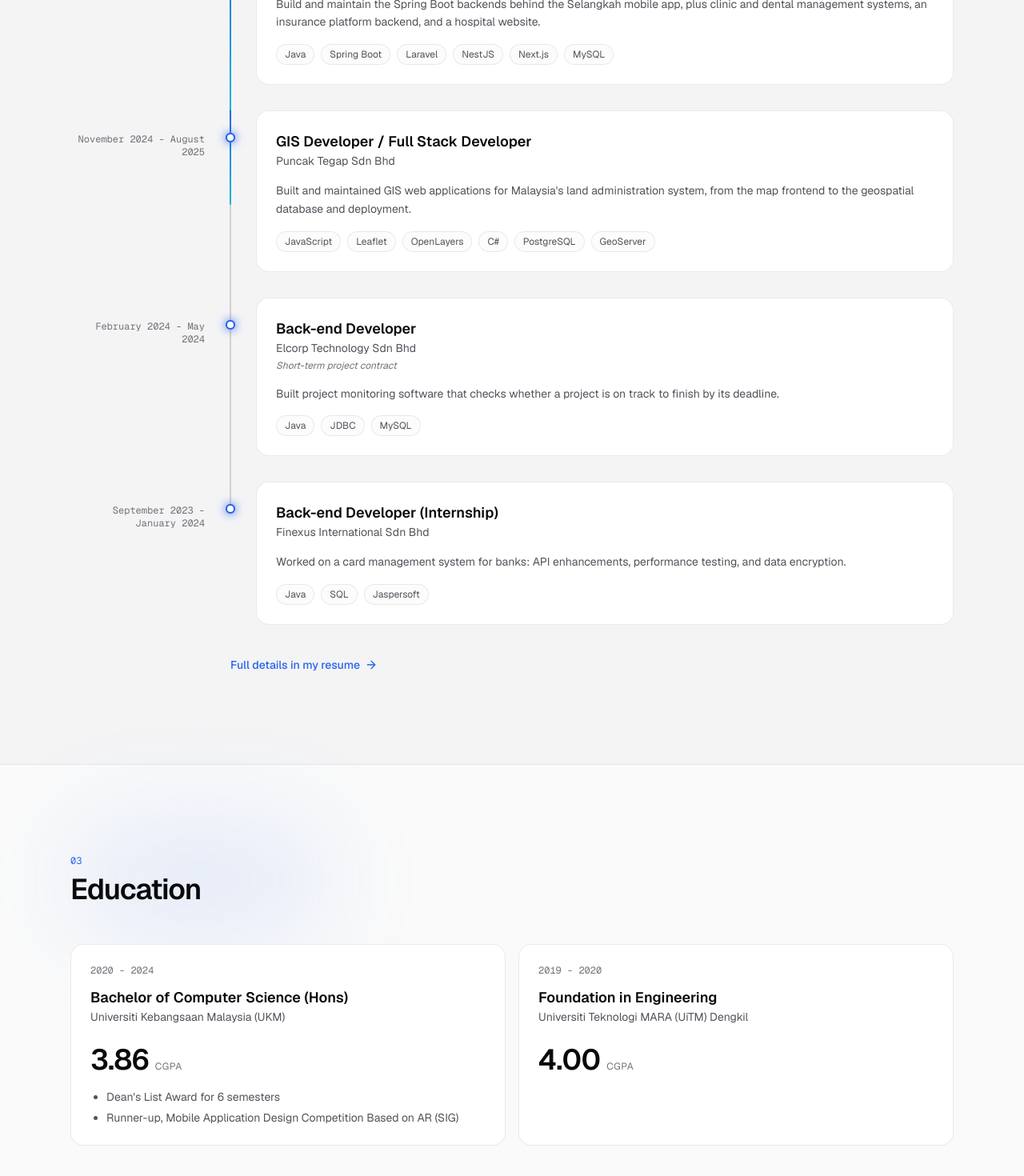
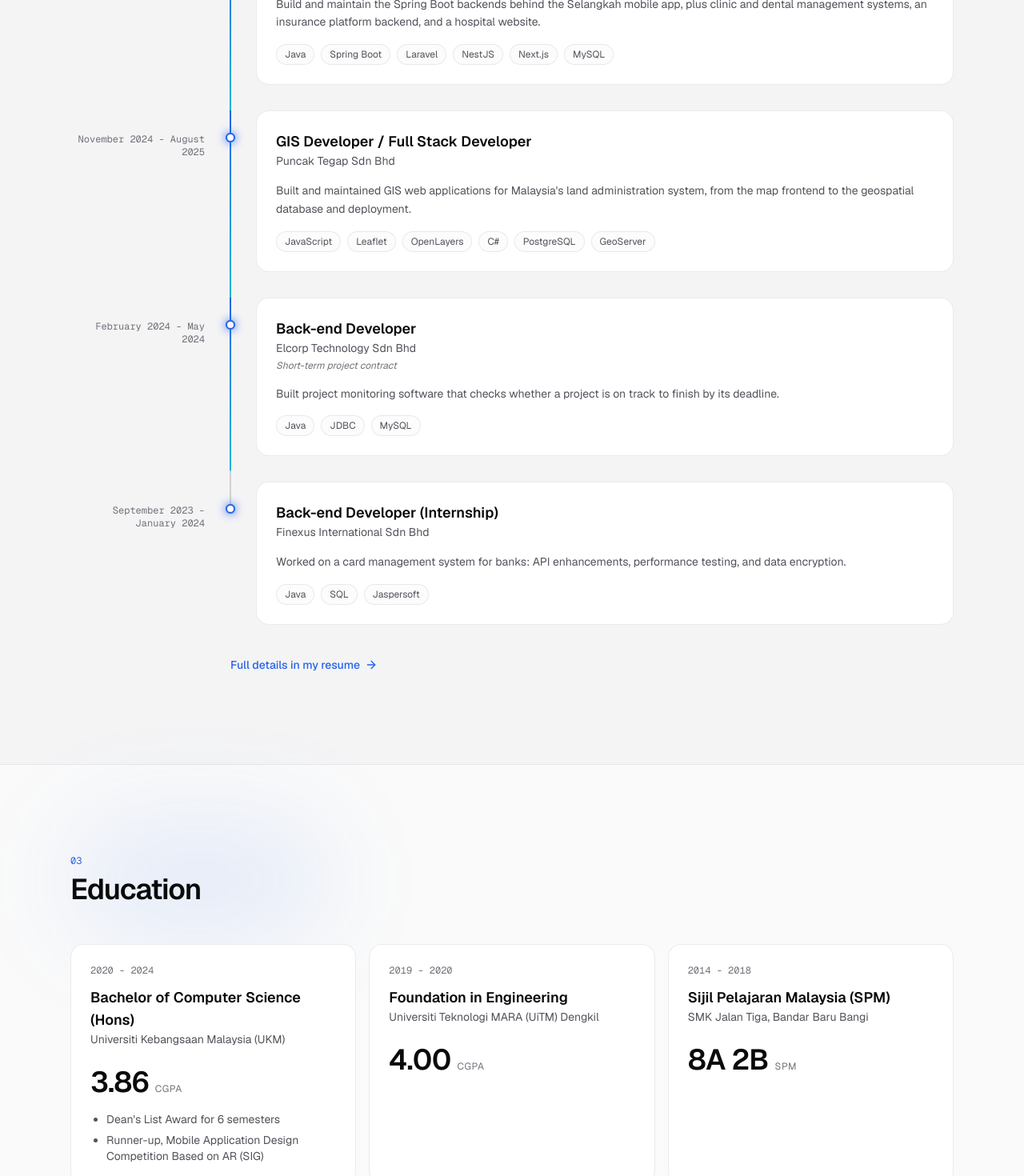
Before and after one commit to AfiqAidit/portfolio, a Next.js app: page / in a window 1280 px wide. Shown: the part 1640-3110 px from the top of the page at 80% size. Built offline with nearby package versions, Linux system fonts and the light colour scheme.

Commit message:
Add SPM education card (website only) and link remaining skills to jobs
Co-authored-by: Cursor <cursoragent@cursor.com>

```diff
--- a/src/app/resume/page.tsx
+++ b/src/app/resume/page.tsx
@@ -75,7 +75,7 @@ export default function ResumePage() {
           <h2 className="border-b border-[#222] pb-1 text-xs font-bold uppercase tracking-wider">
             Education
           </h2>
-          {education.map((e) => (
+          {education.filter((e) => e.showOnResume !== false).map((e) => (
             <div key={e.school} className="mt-3">
               <div className="flex flex-wrap justify-between gap-2 text-sm font-bold">
                 <span>
--- a/src/components/shared/ExperienceTimeline.tsx
+++ b/src/components/shared/ExperienceTimeline.tsx
@@ -19,7 +19,7 @@ function TimelineItem({
   const reduceMotion = useReducedMotion();
   const { scrollYProgress } = useScroll({
     target: lineRef,
-    offset: ["start 30%", "end 30%"],
+    offset: ["start 35%", "end 35%"],
   });
   const current = job.period.endsWith("Present");
   const lineSpan = `${first ? "top-8" : "top-0"} ${last ? "h-8" : "bottom-0"}`;
@@ -49,7 +49,7 @@ function TimelineItem({
           aria-hidden
           initial={{ scale: 0 }}
           whileInView={{ scale: 1 }}
-          viewport={{ margin: "0px 0px -70% 0px" }}
+          viewport={{ margin: "0px 0px -65% 0px" }}
           transition={{ type: "spring", stiffness: 400, damping: 20 }}
           className="absolute -left-1.5 top-7 z-10 h-3 w-3 rounded-full border-2 border-accent bg-background shadow-[0_0_12px_var(--accent)]"
         />
--- a/src/components/shared/SkillsExplorer.tsx
+++ b/src/components/shared/SkillsExplorer.tsx
@@ -16,7 +16,9 @@ function companiesUsing(skill: string) {
   const word = new RegExp(`(?<![\\w])(${terms.map(escapeRegExp).join("|")})(?![\\w])`, "i");
   return experience
     .filter(
-      (job) => job.stack.some((s) => word.test(s)) || job.highlights.some((h) => word.test(h.text)),
+      (job) =>
+        [...job.stack, ...(job.alsoUsed ?? [])].some((s) => word.test(s)) ||
+        job.highlights.some((h) => word.test(h.text)),
     )
     .map((job) => job.company.replace(/\s+Sdn Bhd$/, ""));
 }
--- a/src/content/education.ts
+++ b/src/content/education.ts
@@ -1,4 +1,14 @@
-export const education = [
+export type EducationEntry = {
+  school: string;
+  degree: string;
+  period: string;
+  result: { label: string; value: string };
+  bullets: string[];
+  /** Defaults to true; secondary school stays on the website only. */
+  showOnResume?: boolean;
+};
+
+export const education: EducationEntry[] = [
   {
     school: "Universiti Kebangsaan Malaysia (UKM)",
     degree: "Bachelor of Computer Science (Hons)",
@@ -14,7 +24,15 @@ export const education = [
     degree: "Foundation in Engineering",
     period: "2019 - 2020",
     result: { label: "CGPA", value: "4.00" },
-    bullets: [] as string[],
+    bullets: [],
+  },
+  {
+    school: "SMK Jalan Tiga, Bandar Baru Bangi",
+    degree: "Sijil Pelajaran Malaysia (SPM)",
+    period: "2014 - 2018",
+    result: { label: "SPM", value: "8A 2B" },
+    bullets: [],
+    showOnResume: false,
   },
 ];
 
--- a/src/content/experience.ts
+++ b/src/content/experience.ts
@@ -6,6 +6,8 @@ export type ExperienceRole = {
   /** One-line overview shown on the portfolio */
   summary: string;
   stack: string[];
+  /** Other tools used in this role; only feeds the "where I used it" hover in Skills */
+  alsoUsed?: string[];
   /** Detailed bullets shown on /resume */
   highlights: { label?: string; text: string }[];
 };
@@ -18,6 +20,7 @@ export const experience: ExperienceRole[] = [
     summary:
       "Build and maintain the Spring Boot backends behind the Selangkah mobile app, plus clinic and dental management systems, an insurance platform backend, and a hospital website.",
     stack: ["Java", "Spring Boot", "Laravel", "NestJS", "Next.js", "MySQL"],
+    alsoUsed: ["HTML", "CSS", "Maven", "Eclipse", "GitLab"],
     highlights: [
       {
         label: "Selangkah Plus",
@@ -56,6 +59,7 @@ export const experience: ExperienceRole[] = [
     summary:
       "Built and maintained GIS web applications for Malaysia's land administration system, from the map frontend to the geospatial database and deployment.",
     stack: ["JavaScript", "Leaflet", "OpenLayers", "C#", "PostgreSQL", "GeoServer"],
+    alsoUsed: ["HTML", "CSS", "Python"],
     highlights: [
       {
         label: "eTanah",
@@ -78,6 +82,7 @@ export const experience: ExperienceRole[] = [
     summary:
       "Built project monitoring software that checks whether a project is on track to finish by its deadline.",
     stack: ["Java", "JDBC", "MySQL"],
+    alsoUsed: ["NetBeans"],
     highlights: [
       {
         text: "Built project monitoring and Sakit Detection features in Java, JDBC, and MySQL from Figma wireframes, including a probability graph, the detection algorithm, and license key integration.",
@@ -91,6 +96,7 @@ export const experience: ExperienceRole[] = [
     summary:
       "Worked on a card management system for banks: API enhancements, performance testing, and data encryption.",
     stack: ["Java", "SQL", "Jaspersoft"],
+    alsoUsed: ["DBeaver", "Maven", "Eclipse"],
     highlights: [
       {
         label: "CARDWORKS",
```
Also changed, not shown: 1 other file (tests, documents, lock files or other folders).
